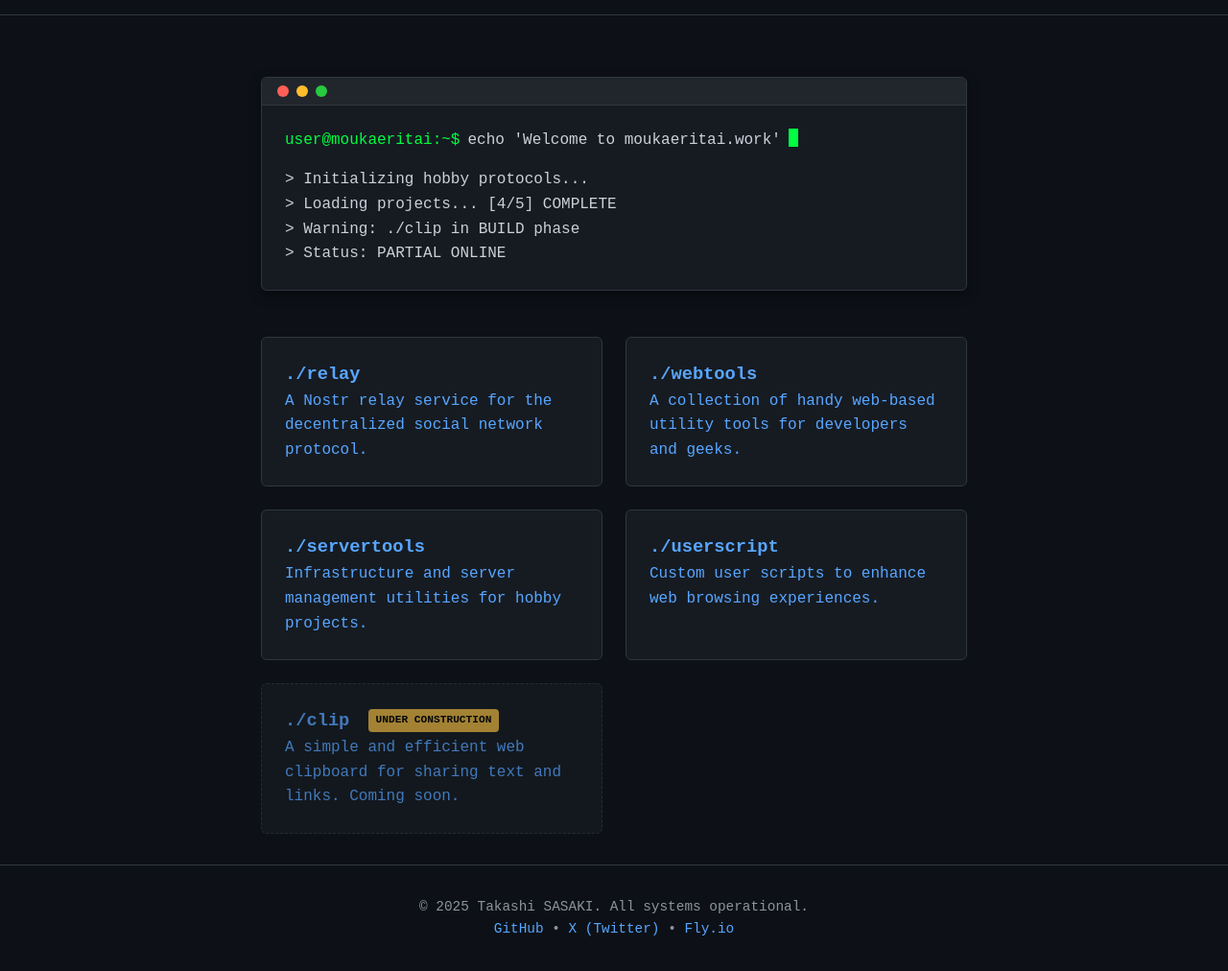
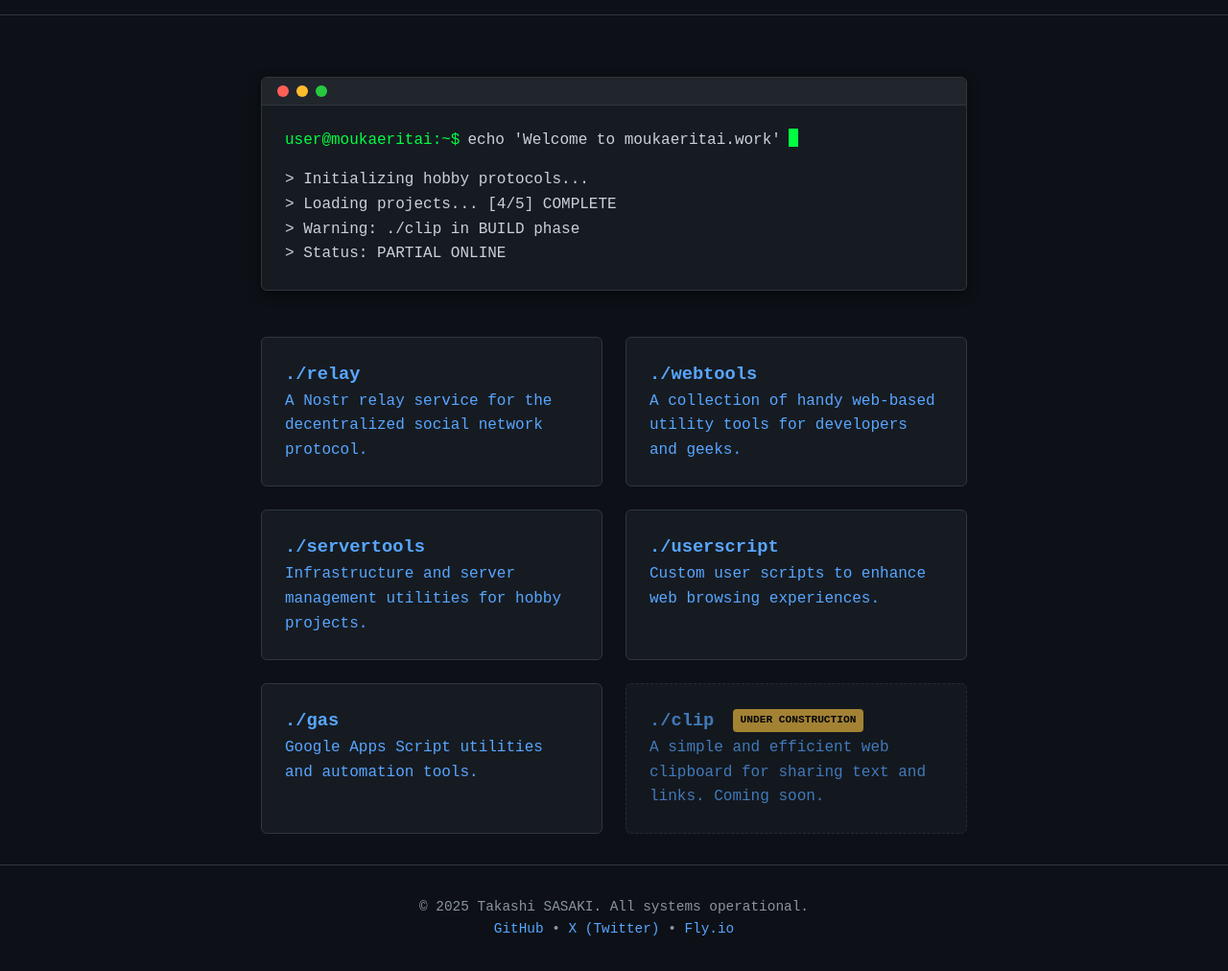
Before and after one commit to TakashiSasaki/moukaeritai.work, a plain HTML site: page index.html in a window 1280 px wide. Shown: the part 80-1092 px from the top of the page at 96% size. Drawn offline with Linux system fonts and the light colour scheme.

Commit message:
feat: Add link to Google Apps Script utilities
Add a new card to  linking to Google Apps Script utilities and automation tools.

```diff
--- a/index.html
+++ b/index.html
@@ -60,6 +60,10 @@
                 <h3>./userscript</h3>
                 <p>Custom user scripts to enhance web browsing experiences.</p>
             </a>
+            <a href="https://gas.moukaeritai.work" class="card">
+                <h3>./gas</h3>
+                <p>Google Apps Script utilities and automation tools.</p>
+            </a>
             <a href="#" class="card construction" onclick="return false;">
                 <h3>./clip <span class="badge badge-yellow">UNDER CONSTRUCTION</span></h3>
                 <p>A simple and efficient web clipboard for sharing text and links. Coming soon.</p>
```
